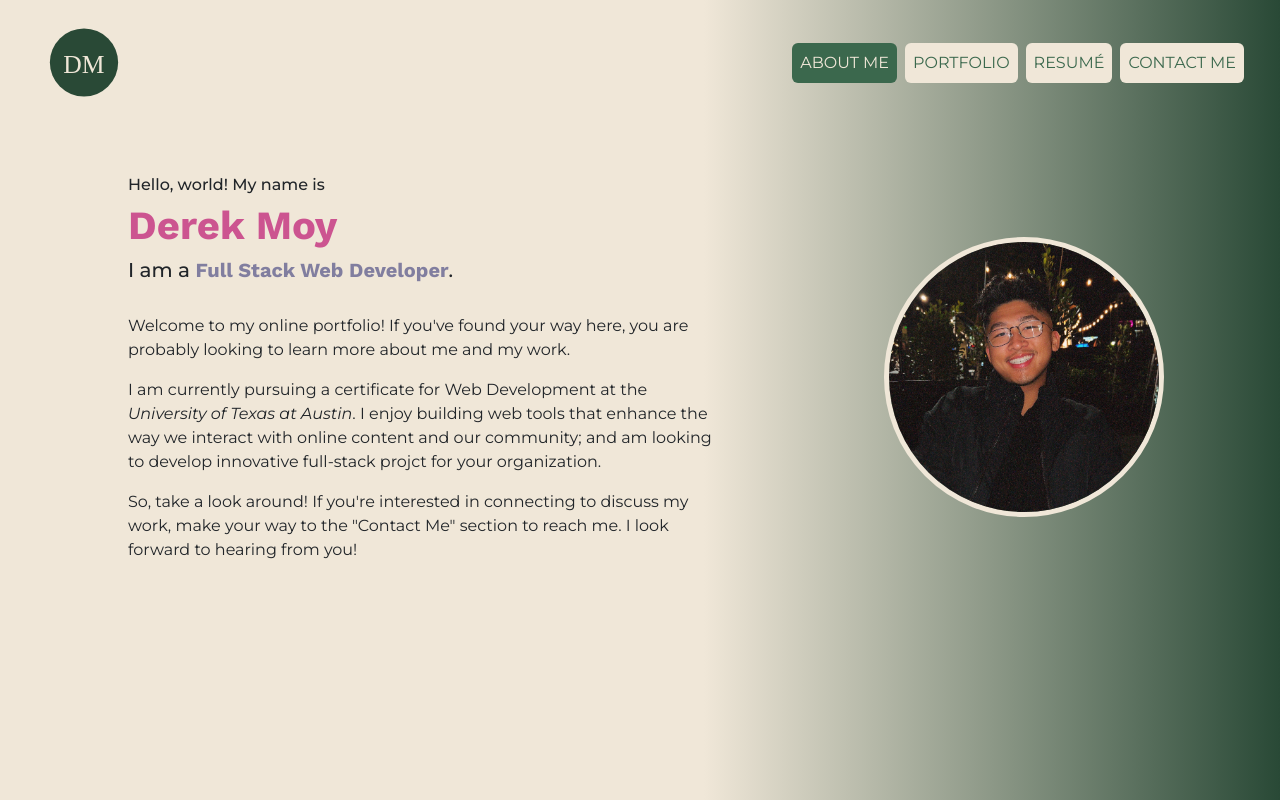
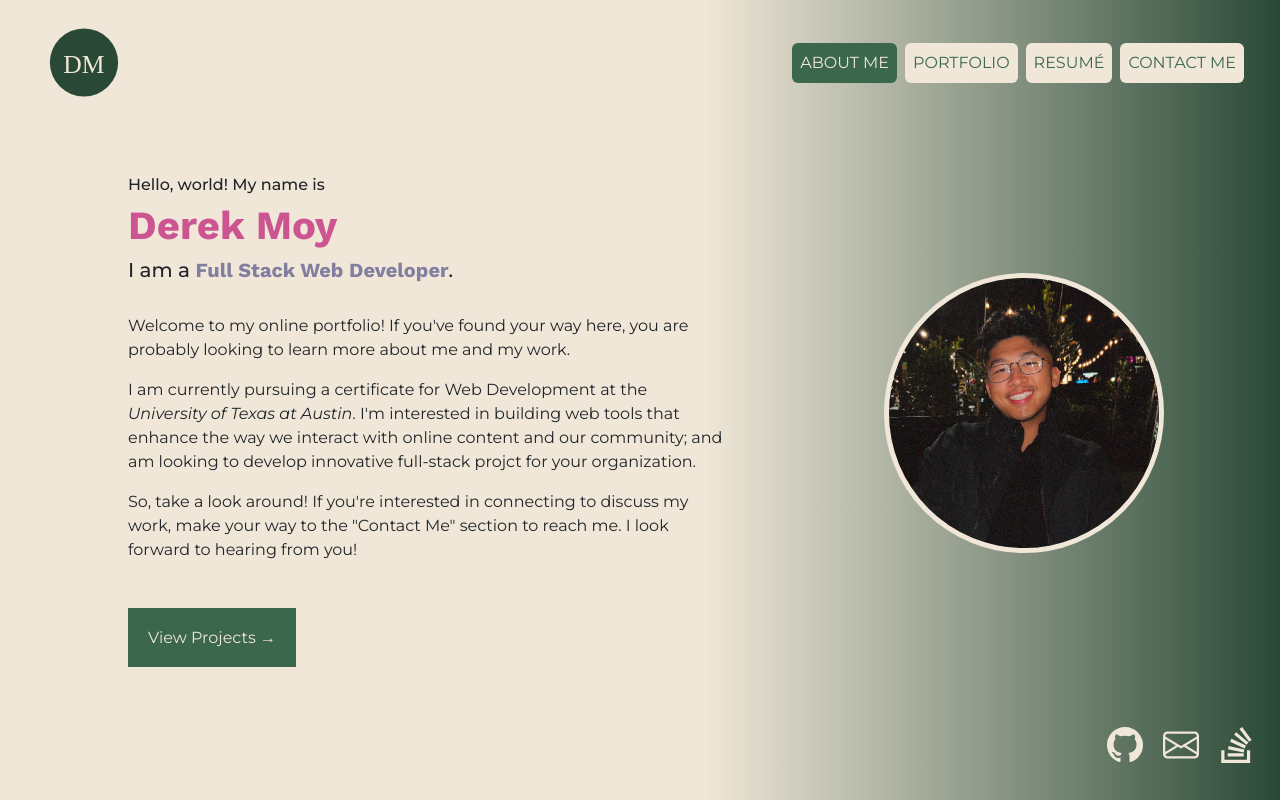
Before and after one commit to dymoy/react-portfolio, a React (Vite) app: page / in a window 1280 px wide. Built offline with nearby package versions, Linux system fonts and the light colour scheme.

Commit message:
Added footer and icon links.

```diff
--- a/index.html
+++ b/index.html
@@ -4,7 +4,7 @@
 		<meta charset="UTF-8" />
 		<link rel="icon" type="image/svg+xml" href="./src/assets/icons/vite.svg" />
 		<meta name="viewport" content="width=device-width, initial-scale=1.0" />
-		<!-- Link Boostrap library  -->
+		<!-- Link Bootstrap library  -->
 		<link href="https://cdn.jsdelivr.net/npm/bootstrap@5.3.3/dist/css/bootstrap.min.css" rel="stylesheet" integrity="sha384-QWTKZyjpPEjISv5WaRU9OFeRpok6YctnYmDr5pNlyT2bRjXh0JMhjY6hW+ALEwIH" crossorigin="anonymous">
 		<!-- Link Font families -->
 		<link rel="preconnect" href="https://fonts.gstatic.com">
--- a/src/App.jsx
+++ b/src/App.jsx
@@ -1,11 +1,13 @@
 import { Outlet } from 'react-router-dom';
 import Header from './components/Header';
+import Footer from './components/Footer';
 
 function App() {
     return (
         <>
             <Header />
             <Outlet />
+            <Footer />
         </>
     );
 }
--- /dev/null
+++ b/src/components/Footer.jsx
@@ -0,0 +1,23 @@
+
+export default function Footer() {
+    return (
+        <footer>
+            <a href="https://github.com/dymoy" target="_blank">
+                <svg xmlns="http://www.w3.org/2000/svg" width="36" height="36" fill="currentColor" className="bi bi-github" viewBox="0 0 16 16">
+                    <path d="M8 0C3.58 0 0 3.58 0 8c0 3.54 2.29 6.53 5.47 7.59.4.07.55-.17.55-.38 0-.19-.01-.82-.01-1.49-2.01.37-2.53-.49-2.69-.94-.09-.23-.48-.94-.82-1.13-.28-.15-.68-.52-.01-.53.63-.01 1.08.58 1.23.82.72 1.21 1.87.87 2.33.66.07-.52.28-.87.51-1.07-1.78-.2-3.64-.89-3.64-3.95 0-.87.31-1.59.82-2.15-.08-.2-.36-1.02.08-2.12 0 0 .67-.21 2.2.82.64-.18 1.32-.27 2-.27s1.36.09 2 .27c1.53-1.04 2.2-.82 2.2-.82.44 1.1.16 1.92.08 2.12.51.56.82 1.27.82 2.15 0 3.07-1.87 3.75-3.65 3.95.29.25.54.73.54 1.48 0 1.07-.01 1.93-.01 2.2 0 .21.15.46.55.38A8.01 8.01 0 0 0 16 8c0-4.42-3.58-8-8-8"/>
+                </svg>
+            </a>
+            <a href="mailto: derekymoy@gmail.com">
+                <svg xmlns="http://www.w3.org/2000/svg" width="36" height="36" fill="currentColor" className="bi bi-envelope" viewBox="0 0 16 16">
+                    <path d="M0 4a2 2 0 0 1 2-2h12a2 2 0 0 1 2 2v8a2 2 0 0 1-2 2H2a2 2 0 0 1-2-2zm2-1a1 1 0 0 0-1 1v.217l7 4.2 7-4.2V4a1 1 0 0 0-1-1zm13 2.383-4.708 2.825L15 11.105zm-.034 6.876-5.64-3.471L8 9.583l-1.326-.795-5.64 3.47A1 1 0 0 0 2 13h12a1 1 0 0 0 .966-.741M1 11.105l4.708-2.897L1 5.383z"/>
+                </svg>
+            </a>
+            <a href="https://stackoverflow.com/users/23923811/derek-moy" target="_blank">
+                <svg xmlns="http://www.w3.org/2000/svg" width="36" height="36" fill="currentColor" className="bi bi-stack-overflow" viewBox="0 0 16 16">
+                    <path d="M12.412 14.572V10.29h1.428V16H1v-5.71h1.428v4.282z"/>
+                    <path d="M3.857 13.145h7.137v-1.428H3.857zM10.254 0 9.108.852l4.26 5.727 1.146-.852zm-3.54 3.377 5.484 4.567.913-1.097L7.627 2.28l-.914 1.097zM4.922 6.55l6.47 3.013.603-1.294-6.47-3.013zm-.925 3.344 6.985 1.469.294-1.398-6.985-1.468z"/>
+                </svg>
+            </a>
+        </footer>
+    );
+}
--- a/src/index.css
+++ b/src/index.css
@@ -35,6 +35,29 @@ header {
     height: 85px;
 }
 
+/* FOOTER */
+footer {
+    display: flex;
+    justify-content: end;
+    align-items: center;
+    position: sticky;
+    width: 100%;
+    margin: 0 auto;
+    bottom: 0;
+    left: 0;
+    padding: 15px;
+    height: auto;
+    z-index: 99;
+    /* background-image: linear-gradient(to right, var(--cream), var(--cream) 55%, var(--green) 100%, var(--green)); */
+}
+
+footer svg {
+    height: 60px;
+    margin: 0 10px;
+    padding: 0px;
+    fill: var(--cream);
+}
+
 /* SECTION */
 .section {
     width: 80%;
@@ -70,6 +93,18 @@ header {
         typing 1.5s steps(50, end) forwards,
         blink-caret .2s step-start 3,
         ending 3s 3s step-start;
+}
+
+.about-btn {
+    text-decoration: none;
+    padding: 20px;
+    color: var(--cream);
+    background-color: var(--green2);
+}
+
+.about-btn:hover {
+    background-color: var(--green);
+    transition: .6s ease;
 }
 
 /* The typing effect */
@@ -139,7 +174,7 @@ header {
 #resume-link {
     text-decoration: none;
     color: black;
-    background-color: var(--lilac);
+    background-color: var(--green2);
     padding: 20px;
     border: 1px solid black;
     border-radius: 15px;
@@ -150,7 +185,7 @@ header {
 #resume-link:hover {
     opacity: 1;
     color: var(--cream);
-    background-color: var(--green2);
+    background-color: var(--green);
     transition: .4s ease;
 }
 
--- a/src/pages/About.jsx
+++ b/src/pages/About.jsx
@@ -1,4 +1,5 @@
 import ProfilePic from '../assets/imgs/profile_pic.jpg';
+import { NavLink } from 'react-router-dom';
 
 export default function About() {
     return (
@@ -9,8 +10,17 @@ export default function About() {
                 <h5> I am a <span id='role'>Full Stack Web Developer</span>.</h5>
                 <br/>
                 <p>Welcome to my online portfolio! If you've found your way here, you are probably looking to learn more about me and my work.</p>
-                <p>I am currently pursuing a certificate for Web Development at the <i>University of Texas at Austin</i>. I enjoy building web tools that enhance the way we interact with online content and our community; and am looking to develop innovative full-stack projct for your organization.</p>
+                <p>I am currently pursuing a certificate for Web Development at the <i>University of Texas at Austin</i>. I'm interested in building web tools that enhance the way we interact with online content and our community; and am looking to develop innovative full-stack projct for your organization.</p>
                 <p>So, take a look around! If you're interested in connecting to discuss my work, make your way to the "Contact Me" section to reach me. I look forward to hearing from you! </p>
+                <br/><br/>
+                <div>
+                    <NavLink
+                        key="PORTFOLIO"
+                        to="/portfolio"
+                        className='about-btn'>
+                        View Projects &#x2192;
+                    </NavLink>
+                </div>
             </div>
             <div id="about-pic-container" className='col-md-3 d-flex justify-content-center'>
                 <img id="pic" src={ProfilePic} alt="Profile Picture" />
```
